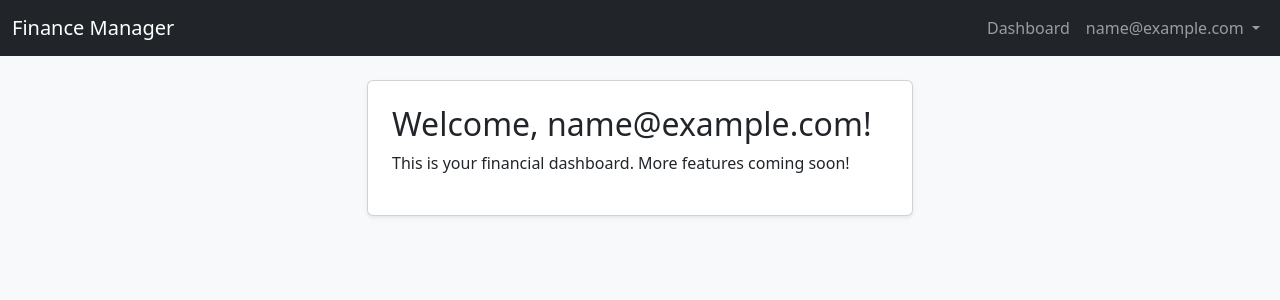
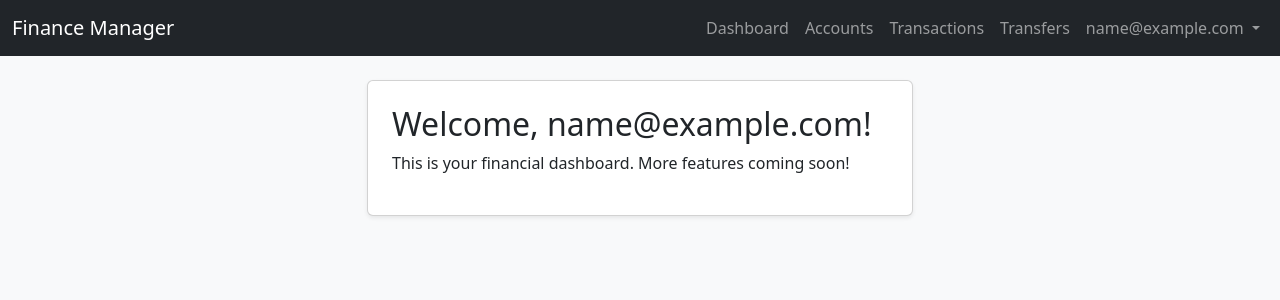
Before and after one commit to cesarberbelbr/household-finance-manager, a Django app: page / in a window 1280 px wide. Shown: the top 300 px of the page. Run offline with Django 5.2, Linux system fonts and the light colour scheme; the visitor is signed in with stand-in values (Sample User, id 1).

Commit message:
feat: complete phase 2 MVP with accounts, transactions, and transfers

```diff
--- a/templates/base.html
+++ b/templates/base.html
@@ -24,12 +24,24 @@
                         <li class="nav-item">
                             <a class="nav-link" href="#">Dashboard</a>
                         </li>
+                        <li class="nav-item">
+                            <a class="nav-link" href="{% url 'accounts:account_list' %}">Accounts</a>
+                        </li>
+                        <li class="nav-item">
+                            <a class="nav-link" href="{% url 'transactions:transaction_list' %}">Transactions</a> <!-- ADD THIS -->
+                        </li>
+                        <li class="nav-item">
+                            <a class="nav-link" href="{% url 'transfers:transfer_list' %}">Transfers</a> <!-- ADD THIS -->
+                        </li>
                         <li class="nav-item dropdown">
                             <a class="nav-link dropdown-toggle" href="#" id="navbarDropdown" role="button" data-bs-toggle="dropdown" aria-expanded="false">
                                 {{ user.email }}
                             </a>
                             <ul class="dropdown-menu dropdown-menu-end" aria-labelledby="navbarDropdown">
                                 <li><a class="dropdown-item" href="#">Profile</a></li>
+                                <!-- ADD THIS LINK -->
+                                <li><a class="dropdown-item" href="{% url 'transactions:category_list' %}">Manage Categories</a></li>
+                                <li><hr class="dropdown-divider"></li>
                                 <li><hr class="dropdown-divider"></li>
                                 <li><a class="dropdown-item" href="{% url 'account_logout' %}">Logout</a></li>
                             </ul>
```
